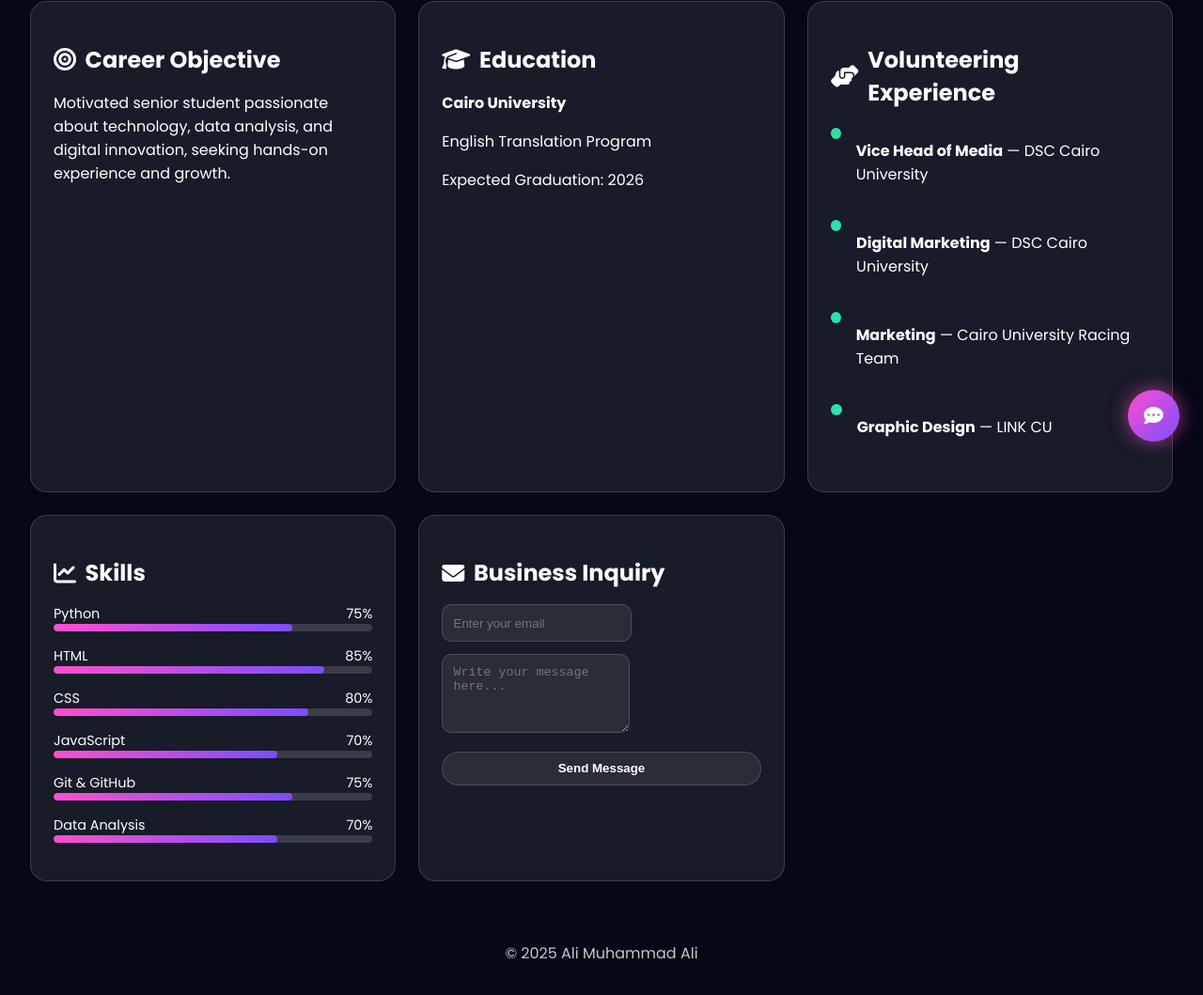
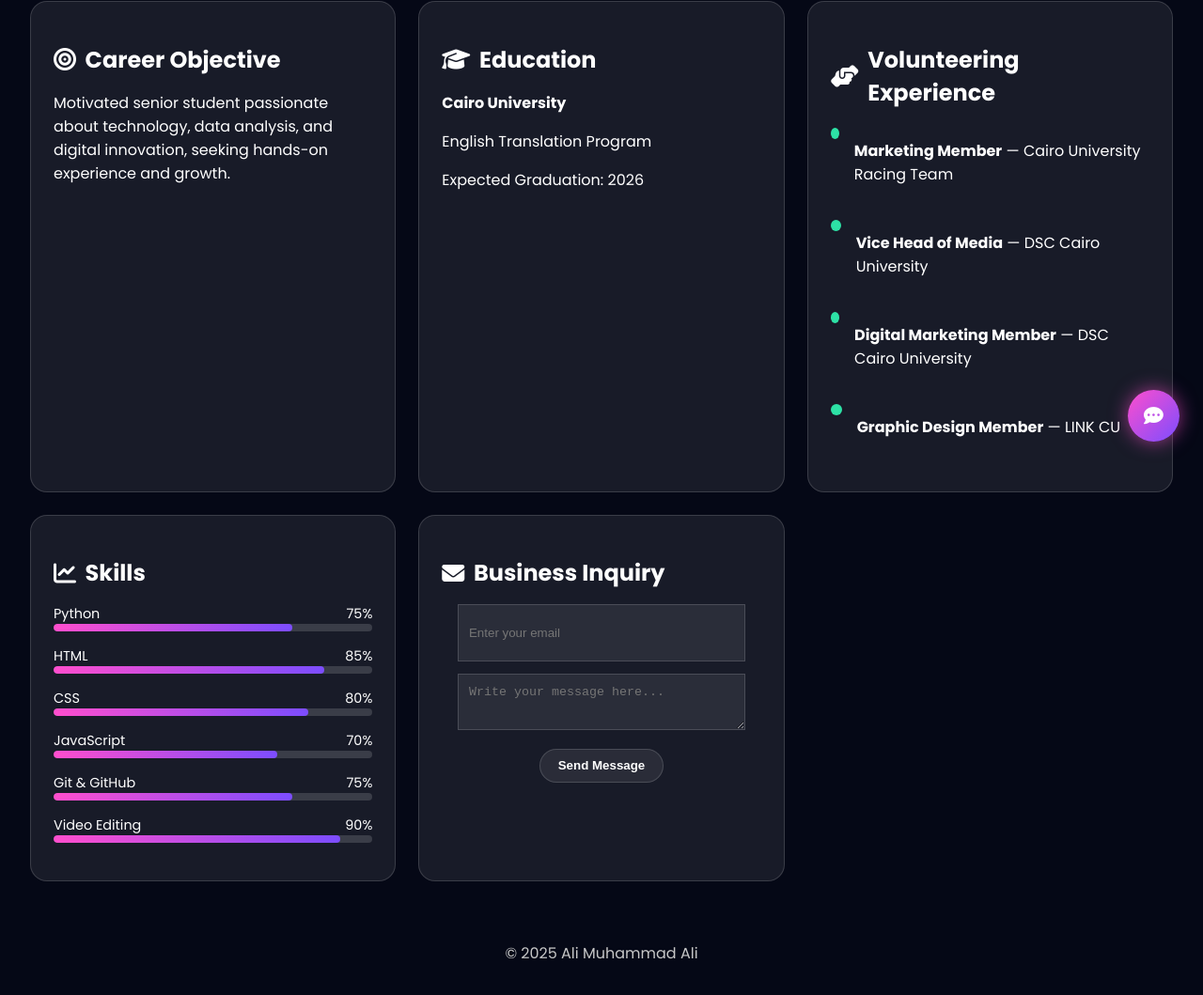
Before and after one commit to Ali121901/Ali121901.github.io, a plain HTML site: page index.html in a window 1280 px wide. Shown: the part 305-1364 px from the top of the page at 94% size. Drawn offline with Linux system fonts and the light colour scheme.

Commit message:
Update index.html

```diff
--- a/index.html
+++ b/index.html
@@ -149,16 +149,20 @@ main {
 /* ===== CONTACT FORM ===== */
 form {
     display: flex;
-    flex-direction: column;
+    flex-direction: row-reverse;
     gap: 0.8rem;
+    justify-content: space-around;
+    align-content: space-between;
+    flex-wrap: wrap;
 }
 
 input, textarea {
     padding: 0.7rem;
-    border-radius: 10px;
     border: 1px solid var(--border);
     background: var(--glass);
     color: var(--text);
+    width: 282px;
+    height: 36px;
 }
 
 footer {
@@ -380,6 +384,11 @@ form.onsubmit = e => {
 <div class="card">
     <h2><i class="fa-solid fa-hands-helping"></i> Volunteering Experience</h2>
 
+  <div class="timeline-item">
+        <span class="dot"></span>
+        <p><strong>Marketing Member</strong> — Cairo University Racing Team</p>
+    </div>
+
     <div class="timeline-item">
         <span class="dot"></span>
         <p><strong>Vice Head of Media</strong> — DSC Cairo University</p>
@@ -387,17 +396,12 @@ form.onsubmit = e => {
 
     <div class="timeline-item">
         <span class="dot"></span>
-        <p><strong>Digital Marketing</strong> — DSC Cairo University</p>
+        <p><strong>Digital Marketing Member</strong> — DSC Cairo University</p>
     </div>
 
     <div class="timeline-item">
         <span class="dot"></span>
-        <p><strong>Marketing</strong> — Cairo University Racing Team</p>
-    </div>
-
-    <div class="timeline-item">
-        <span class="dot"></span>
-        <p><strong>Graphic Design</strong> — LINK CU</p>
+        <p><strong>Graphic Design Member</strong> — LINK CU</p>
     </div>
 </div>
 
@@ -430,8 +434,8 @@ form.onsubmit = e => {
     </div>
 
     <div class="skill">
-        <div class="skill-name"><span>Data Analysis</span><span>70%</span></div>
-        <div class="bar"><div class="fill" style="width:70%"></div></div>
+        <div class="skill-name"><span>Video Editing</span><span>90%</span></div>
+        <div class="bar"><div class="fill" style="width:90%"></div></div>
     </div>
 </div>
 
```
